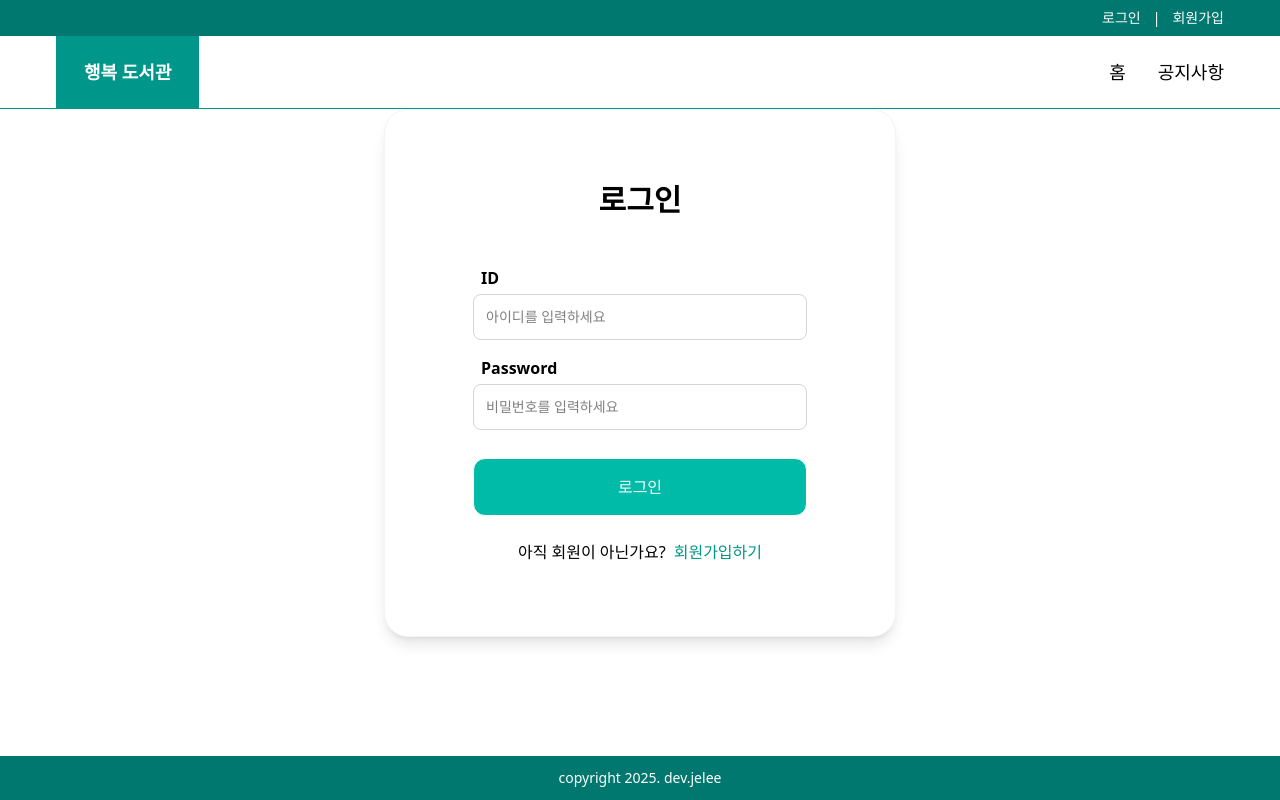
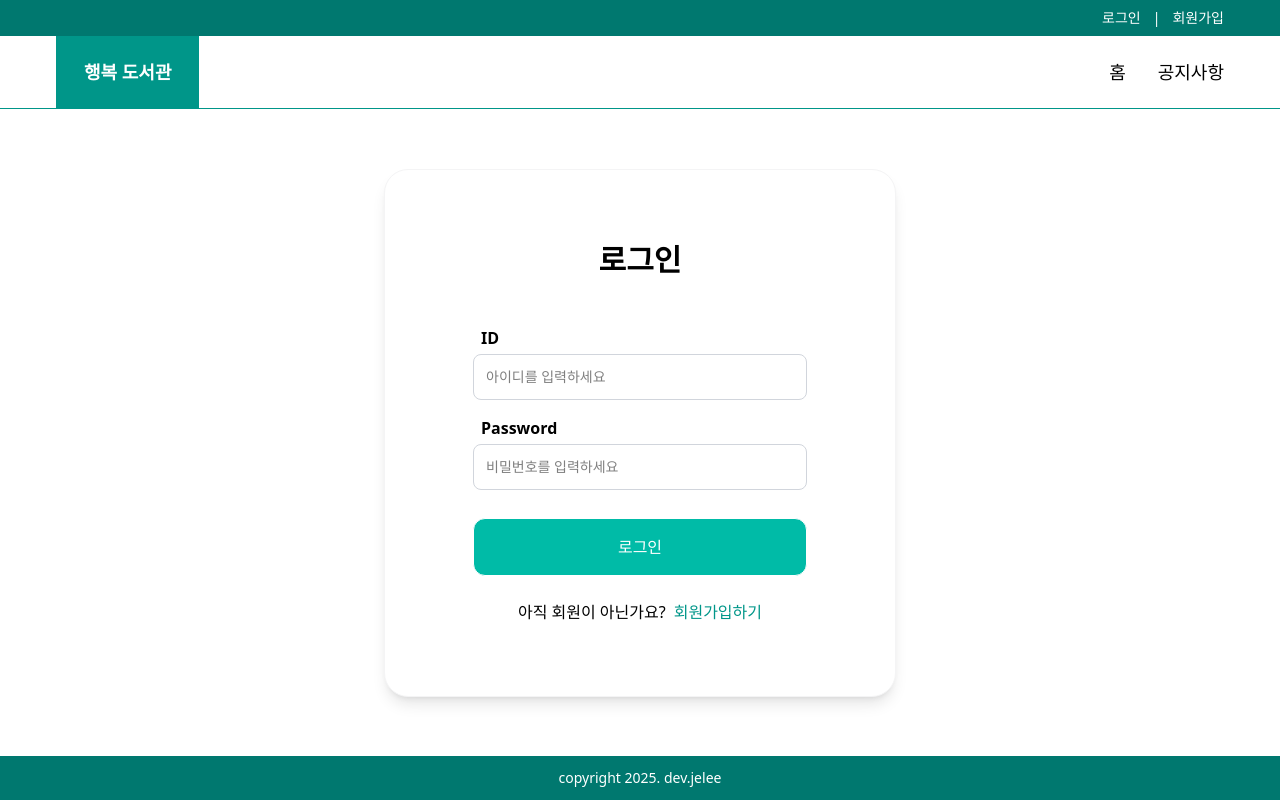
Before and after one commit to eziquexx/mini-library-management-system, a React (Vite) app in the folder frontend/: page /login in a window 1280 px wide. Built offline with nearby package versions, Linux system fonts and the light colour scheme; no server answers.

Commit message:
feat(auth) [frontend]: 로그인, 회원가입 UI 수정. flex-grow 기능 때문에 윗줄에 붙는 것을 min-h-full 로 해결

```diff
--- a/frontend/src/pages/LoginPage.jsx
+++ b/frontend/src/pages/LoginPage.jsx
@@ -42,7 +42,7 @@ const LoginPage = () => {
 
   return (
     <>
-      <div className='block w-full h-auto flex justify-center items-center '>
+      <div className='block w-full min-h-full flex justify-center items-center '>
         <div className='block w-lg h-auto py-18 px-22 flex flex-col justify-center border border-zinc-100 rounded-3xl bg-white shadow-lg'>
           <h1 className='text-3xl text-center font-bold mb-4'>로그인</h1>
           <div className='text-base mt-8'>
--- a/frontend/src/pages/SignupPage.jsx
+++ b/frontend/src/pages/SignupPage.jsx
@@ -32,8 +32,8 @@ const SignupPage = () => {
 
   return (
     <>
-      <div className='block w-full flex justify-center items-center'>
-        <div className='block w-lg h-auto py-18 px-22 flex flex-col justify-center border border-zinc-100 rounded-3xl bg-white shadow-lg'>
+      <div className='block w-full min-h-full flex justify-center items-center'>
+        <div className='block w-lg py-18 px-22 flex flex-col justify-center border border-zinc-100 rounded-3xl bg-white shadow-lg'>
           <h1 className='text-3xl text-center font-bold mb-4'>회원가입</h1>
           <div className='text-base mt-8'>
             <form onSubmit={handleSignup} className='block flex flex-col justify-center'>
```
